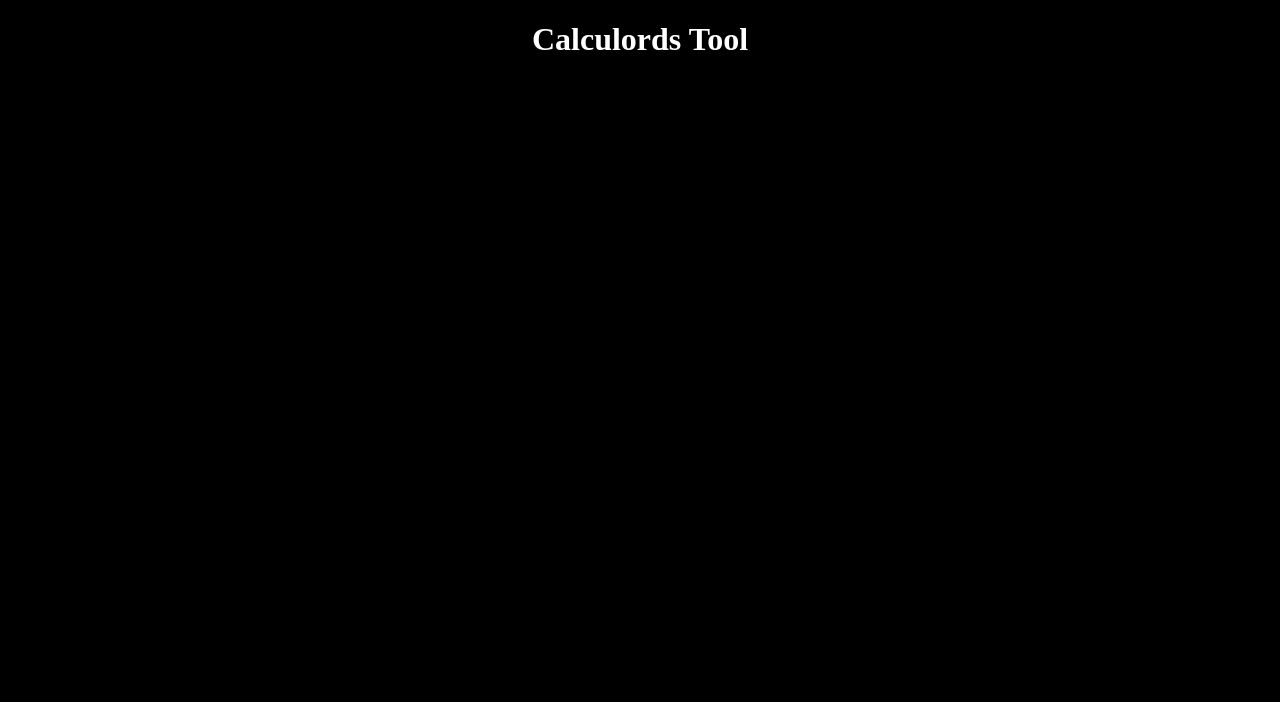
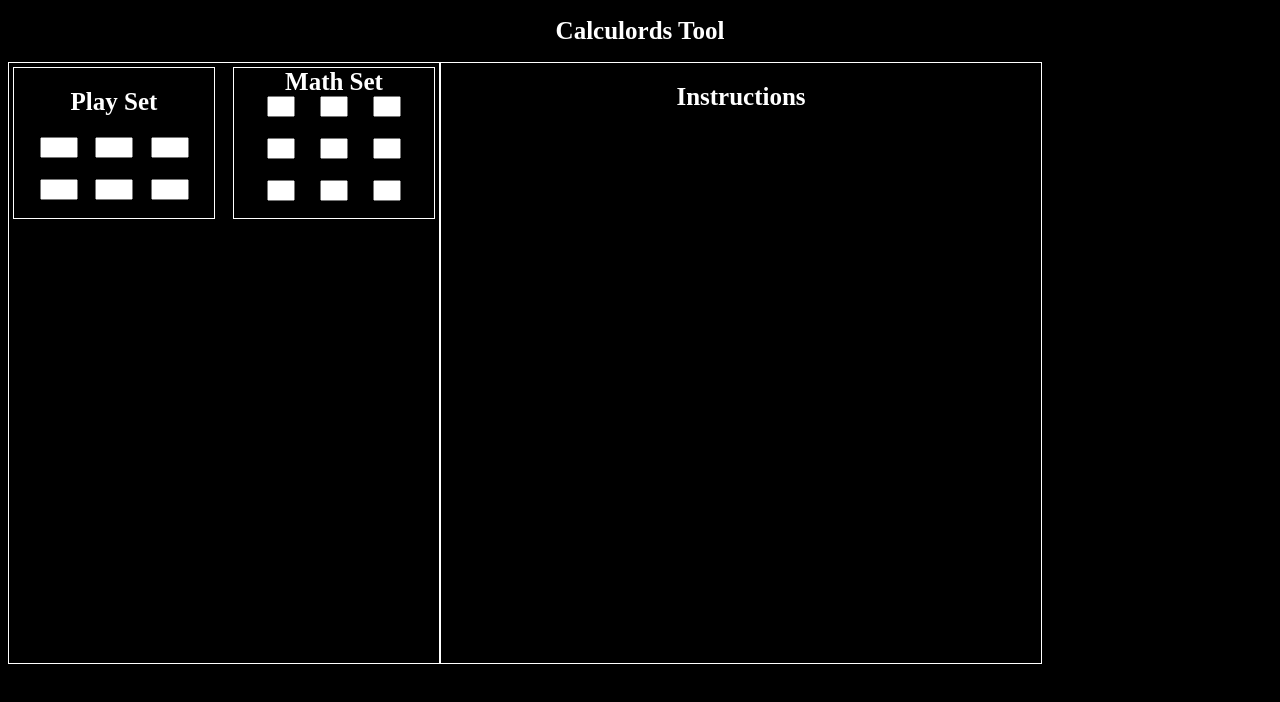
Before and after one commit to khanadian/Calculords_card_merger, a plain HTML site: page website/index.html in a window 1280 px wide. Drawn offline with Linux system fonts and the light colour scheme.

```diff
--- a/website/index.css
+++ b/website/index.css
@@ -1,10 +1,37 @@
+
+@import "input.css";
+
 body
 {
     background-color: black;
     color: white
 }
 
-div.title
+.title
 {
     text-align: center;
 }
+
+
+#tool
+{
+    position: relative;
+    float: left;
+    border:1px solid white;
+    width: 430px;
+    height: 600px;
+}
+
+h1, h2
+{
+    font-size: 25px;
+}
+
+#instructions
+{
+    position: relative;
+    float: left;
+    border: 1px solid white;
+    width: 600px;
+    height: 600px;
+}
--- a/website/index.html
+++ b/website/index.html
@@ -20,15 +20,74 @@
             <h1>Calculords Tool</h1>
         </div>
 
-        <div class = "tool">
-            <div class = "inputs">
-                <div class = "playSet">
+        <div id = "tool">
+            <div id = "inputs">
+                <div id = "playSet" class="setBox">
+                    <h2 class="title">
+                        Play Set
+                    </h2>
+                    <div class="inputRow">
+                        <input class= "fakeInput" maxlength="3">
+                        <input id= "play1" class= "playInput" maxlength="3">
+                        <input id= "play2" class= "playInput" maxlength="3">
+                        <input id= "play3" class= "playInput" maxlength="3">
+                        <input class= "fakeInput" maxlength="3">
+                    </div>
+                    <div class="inputRow">
+                        <input class= "fakeInput" maxlength="3">
+                        <input class= "fakeInput" maxlength="3">
+                    </div>
+                    <div class="inputRow">
+                        <input class= "fakeInput" maxlength="3">
+                        <input id= "play4" class= "playInput" maxlength="3">
+                        <input id= "play5" class= "playInput" maxlength="3">
+                        <input id= "play6" class= "playInput" maxlength="3">
+                        <input class= "fakeInput" maxlength="3">
+                    </div>
+                </div>
+                <div id = "mathSet" class="setBox">
+                    <h2 class="title" id="mathTitle" >
+                        Math Set
+                    </h2>
 
-                </div>
-                <div class = "mathSet">
-
+                    <div class="inputRow">
+                        <input class= "fakeInput" maxlength="3">
+                        <input id= "math1" class= "mathInput" maxlength="2">
+                        <input id= "math2" class= "mathInput" maxlength="2">
+                        <input id= "math3" class= "mathInput" maxlength="2">
+                        <input class= "fakeInput" maxlength="3">
+                    </div>
+                    <div class="inputRow">
+                        <input class= "fakeInput" maxlength="3">
+                        <input class= "fakeInput" maxlength="3">
+                    </div>
+                    <div class="inputRow">
+                        <input class= "fakeInput" maxlength="3">
+                        <input id= "math4" class= "mathInput" maxlength="2">
+                        <input id= "math5" class= "mathInput" maxlength="2">
+                        <input id= "math6" class= "mathInput" maxlength="2">
+                        <input class= "fakeInput" maxlength="3">
+                    </div>
+                    <div class="inputRow">
+                        <input class= "fakeInput" maxlength="3">
+                        <input class= "fakeInput" maxlength="3">
+                    </div>
+                    <div class="inputRow">
+                        <input class= "fakeInput" maxlength="3">
+                        <input id= "math7" class= "mathInput" maxlength="2">
+                        <input id= "math8" class= "mathInput" maxlength="2">
+                        <input id= "math9" class= "mathInput" maxlength="2">
+                        <input class= "fakeInput" maxlength="3">
+                    </div>
                 </div>
             </div>
+        </div>
+
+        <div id = "instructions">
+            <h2 class="title">
+                Instructions
+            </h2>
+
         </div>
         <script src="" async defer></script>
     </body>
--- /dev/null
+++ b/website/input.css
@@ -0,0 +1,47 @@
+.setBox
+{
+
+    width: 200px;
+    height: 150px;
+    border:1px solid white;
+    margin-top: 4px;
+}
+
+#playSet
+{
+    margin-left: 4px;
+    float: left;
+}
+
+#mathSet
+{
+    margin-right: 4px;
+    float: right;
+}
+
+#mathTitle
+{
+    margin: 0px;
+}
+
+.playInput
+{
+    width: 30px;
+}
+
+.mathInput
+{
+    width: 20px;
+}
+
+.inputRow
+{
+    display: flex;
+    justify-content: space-between;
+}
+
+.fakeInput
+{
+    width:0px;
+    visibility: hidden;
+}
```
Also changed, not shown: website/plans.txt.
